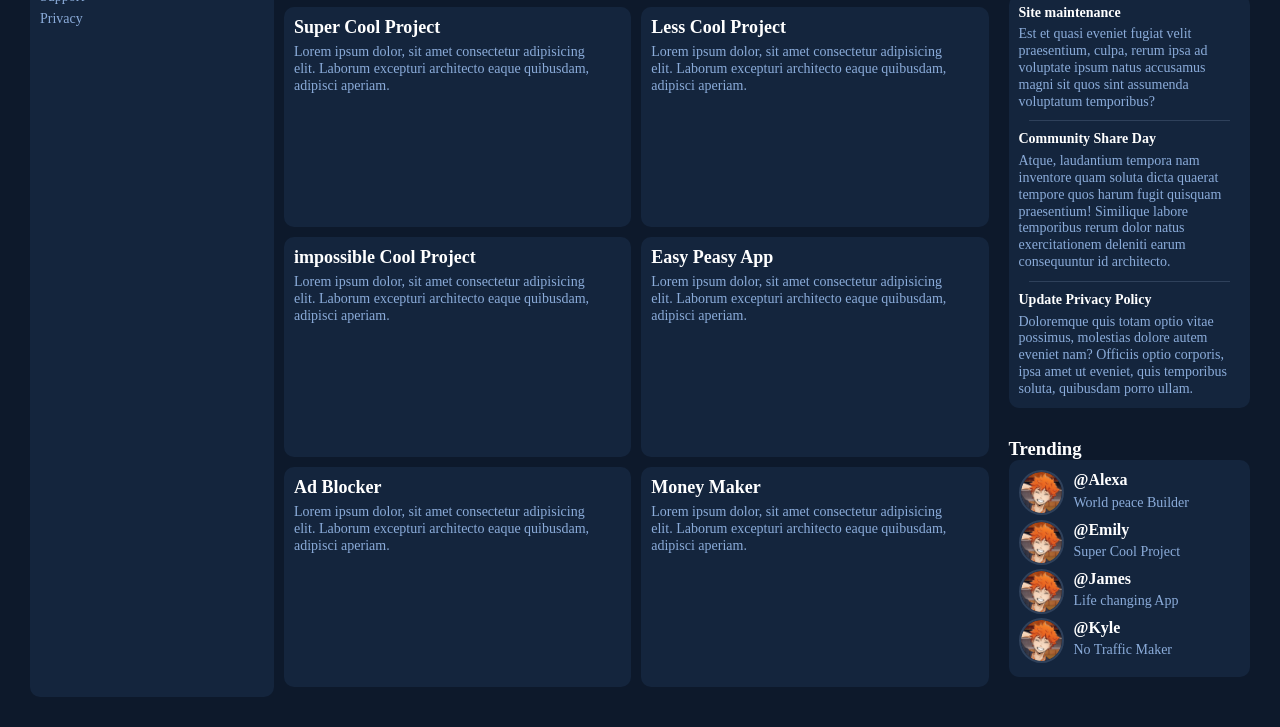
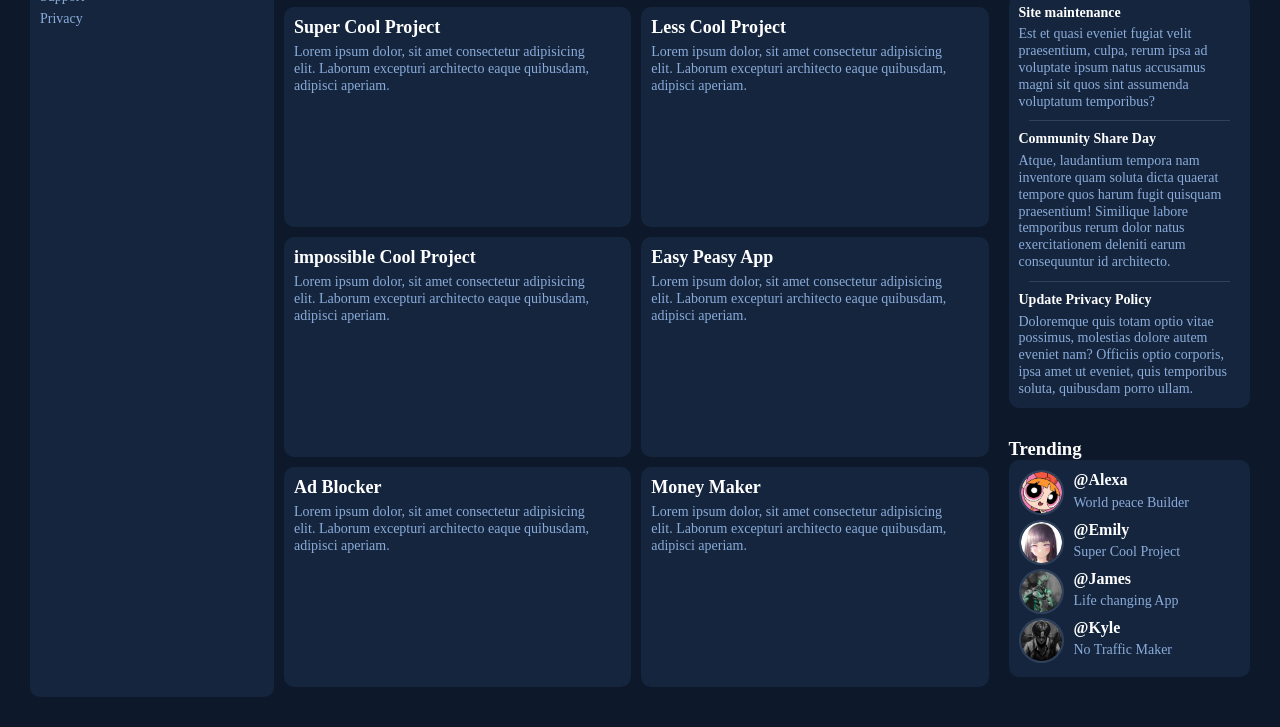
Before and after one commit to jomoke814/Adim-Dashboard, a plain HTML site: page index.html in a window 1280 px wide. Shown: the part 247-974 px from the top of the page. Drawn offline with Linux system fonts and the light colour scheme.

Commit message:
Adding images and changing profile images

```diff
--- a/index.html
+++ b/index.html
@@ -118,7 +118,7 @@
                 <div class="profile-card">
                     <div class="profile-1">
                         <div>
-                            <img class="image" src="images/shoyo-hinata-modified.png" alt="">
+                            <img class="image" src="images/blossom-modified.png" alt="alexa-profile">
                         </div>
                         <div>
                             <h4>@Alexa</h4>
@@ -127,7 +127,7 @@
                     </div>
                     <div class="profile-1">
                         <div>
-                            <img class="image" src="images/shoyo-hinata-modified.png" alt="">
+                            <img class="image" src="images/hinata-2-modified.png" alt="emily-profile">
                         </div>
                         <div>
                             <h4>@Emily</h4>
@@ -136,7 +136,7 @@
                     </div>
                     <div class="profile-1">
                         <div>
-                            <img class="image" src="images/shoyo-hinata-modified.png" alt="">
+                            <img class="image" src="images/genji-modified.png" alt="james-profile">
                         </div>
                         <div>
                             <h4>@James</h4>
@@ -145,7 +145,7 @@
                     </div>
                     <div class="profile-1">
                         <div>
-                            <img class="image" src="images/shoyo-hinata-modified.png" alt="">
+                            <img class="image" src="images/levi-modified.png" alt="">
                         </div>
                         <div>
                             <h4>@Kyle</h4>
```
Also changed, not shown: images/blossom-modified.png (added), images/genji-modified.png (added), images/hinata-2-modified.png (added), images/levi-modified.png (added).
